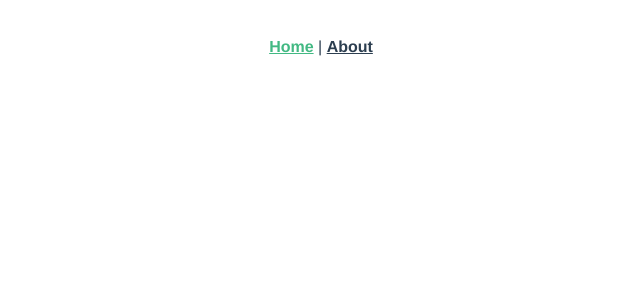
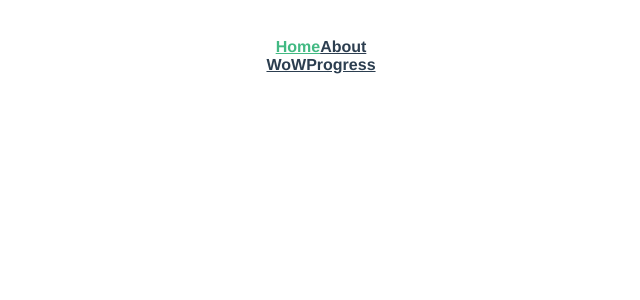
Before and after one commit to carlssonemil/visage, a Vue app: page / in a window 1280 px wide. Shown: the top 300 px of the page, without its empty margins (319-959 px from the left). Built offline with nearby package versions, Linux system fonts and the light colour scheme.

Commit message:
:sparkles: Add WoWProgress link in header

```diff
--- a/src/App.vue
+++ b/src/App.vue
@@ -1,9 +1,16 @@
 <template>
   <div id="app">
-    <div id="nav">
-      <router-link to="/">Home</router-link> |
-      <router-link to="/about">About</router-link>
-    </div>
+    <header>
+      <div id="nav">
+        <div>
+          <router-link to="/">Home</router-link>
+          <router-link to="/about">About</router-link>
+        </div>
+        <div>
+          <a href="https://www.wowprogress.com/guild/eu/tarren-mill/Visage">WoWProgress</a>
+        </div>
+      </div>
+    </header>
     <router-view/>
   </div>
 </template>
```
